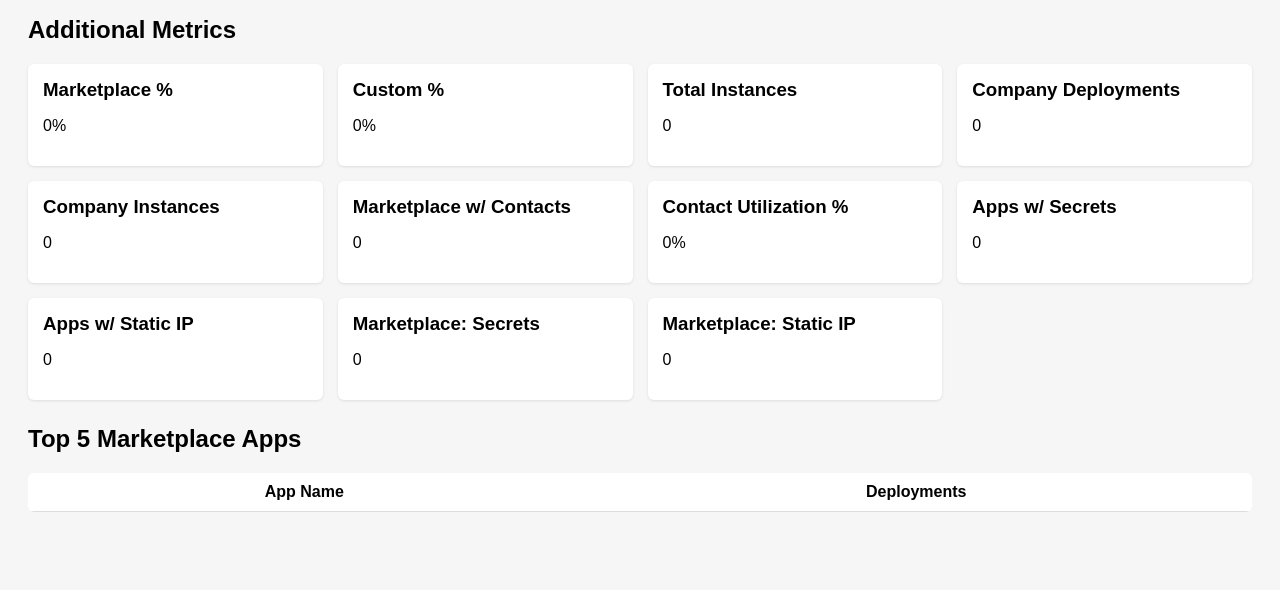
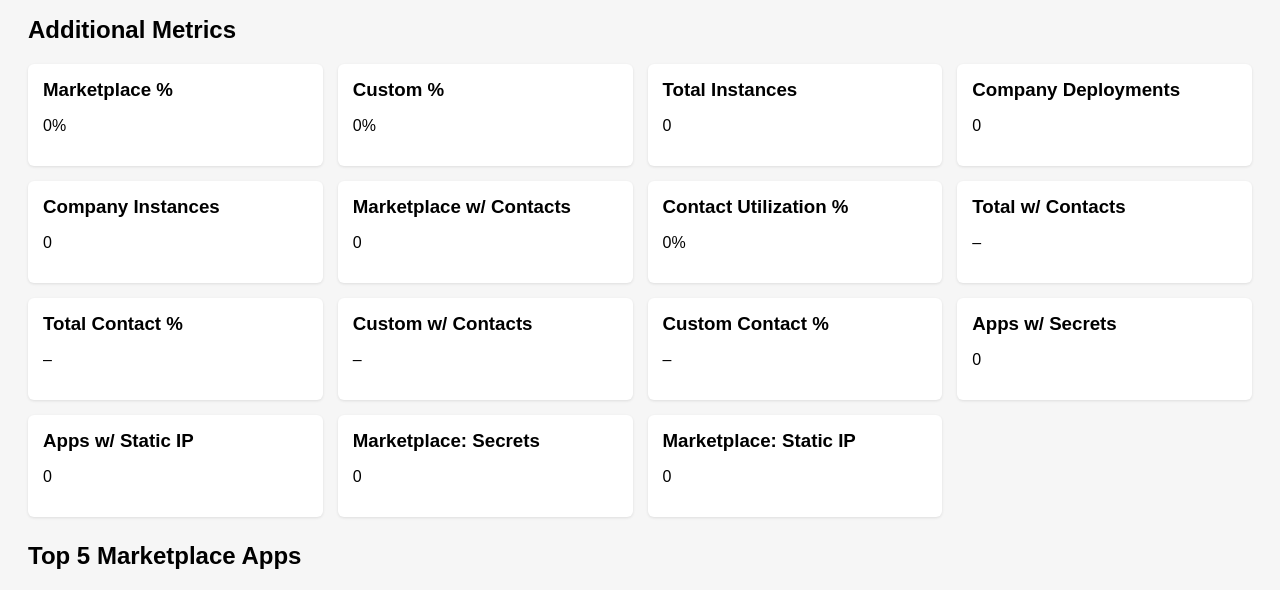
Before and after one commit to Kyuubi2709/fluxcloud-revenue-dashboard, a Flask app: page / in a window 1280 px wide. Shown: the part 217-807 px from the top of the page. Before the commit the page ends 729 px from the top, so only its background shows below. Run offline with Flask 3, Linux system fonts and the light colour scheme; the visitor is signed in with stand-in values (Sample User, id 1); data that the repository does not hold is empty.

Commit message:
Update index.html

```diff
--- a/templates/index.html
+++ b/templates/index.html
@@ -64,7 +64,7 @@
             <p id="company-instances">–</p>
         </div>
 
-        <!-- CONTACT METRICS -->
+        <!-- MARKETPLACE CONTACTS -->
         <div class="stat-box">
             <h3>Marketplace w/ Contacts</h3>
             <p id="marketplace-with-contacts">–</p>
@@ -75,7 +75,29 @@
             <p id="marketplace-contact-pct">–</p>
         </div>
 
-        <!-- NEW FLAG METRICS -->
+        <!-- NEW TOTAL CONTACTS -->
+        <div class="stat-box">
+            <h3>Total w/ Contacts</h3>
+            <p id="total-with-contacts">–</p>
+        </div>
+
+        <div class="stat-box">
+            <h3>Total Contact %</h3>
+            <p id="total-contact-pct">–</p>
+        </div>
+
+        <!-- NEW CUSTOM CONTACTS -->
+        <div class="stat-box">
+            <h3>Custom w/ Contacts</h3>
+            <p id="custom-with-contacts">–</p>
+        </div>
+
+        <div class="stat-box">
+            <h3>Custom Contact %</h3>
+            <p id="custom-contact-pct">–</p>
+        </div>
+
+        <!-- FLAGS -->
         <div class="stat-box">
             <h3>Apps w/ Secrets</h3>
             <p id="total-with-secrets">–</p>
```
